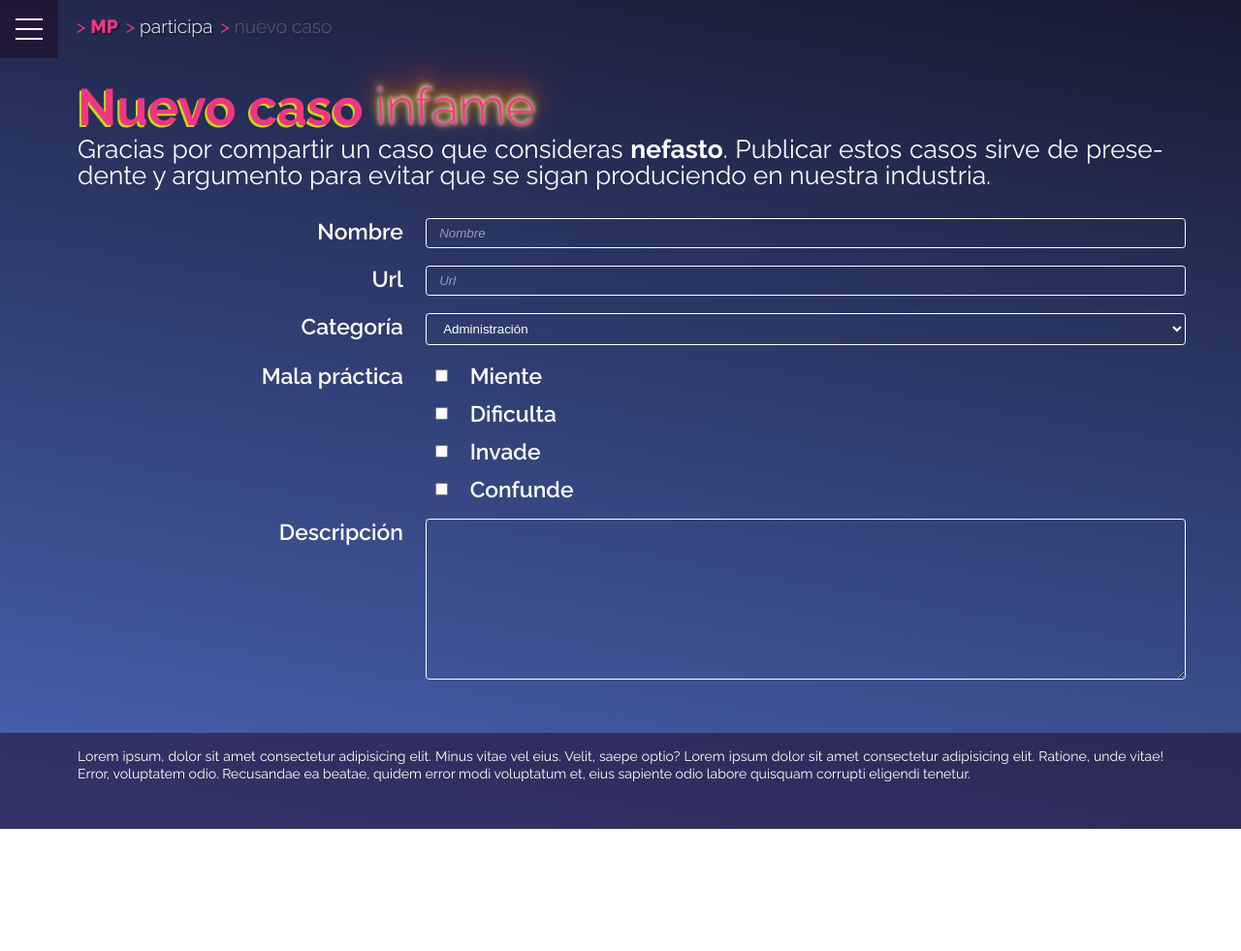
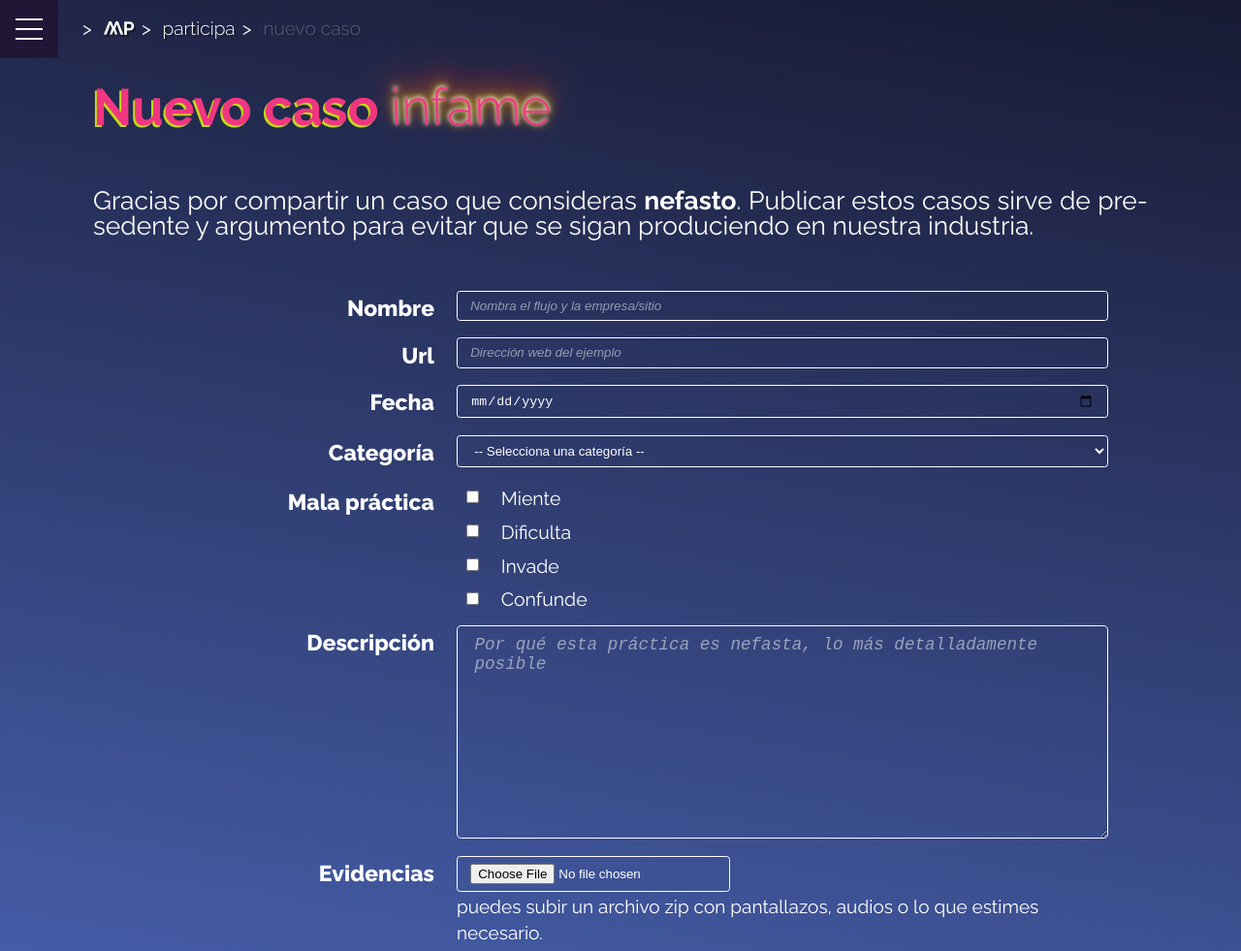
Before and after one commit to ixdavina/malaspracticas, a website: page new-case.html in a window 1280 px wide. Shown: the top 981 px of the page at 97% size. Before the commit the page ends 855 px from the top, so only its background shows below. Drawn offline with Linux system fonts and the light colour scheme.

Commit message:
better form

```diff
--- a/new-case.html
+++ b/new-case.html
@@ -49,7 +49,7 @@
     <div class="breadcrumb">
         <nav>
             <li>
-                <a href="index.html">MP</a>
+                <a href="index.html"><span>W</span>P</a>
             </li>
             <li>
                 <a href="participa.html">participa</a>
@@ -73,17 +73,23 @@
             <form action="">
                 <div class="form-unit">
                     <label for="name">Nombre</label>
-                    <input type="text" name="name" id="" placeholder="Nombre">
+                    <input type="text" name="name" id="" placeholder="Nombra el flujo y la empresa/sitio">
                 </div>
 
                 <div class="form-unit">
                     <label for="url">Url</label>
-                    <input type="text" name="url" id="" placeholder="Url">
+                    <input type="text" name="url" id="" placeholder="Dirección web del ejemplo">
+                </div>
+
+                <div class="form-unit">
+                    <label for="fecha">Fecha</label>
+                    <input type="date" name="fecha" id="" placeholder="Fecha de registro">
                 </div>
 
                 <div class="form-unit">
                     <label for="categoria">Categoría</label>
                     <select name="categoria">
+                        <option disabled selected value> -- Selecciona una categoría -- </option>
                         <option value="adm">Administración</option>
                         <option value="cont">Contenido</option>
                         <option value="seg">Seguridad</option>
@@ -107,7 +113,12 @@
                 </div>
                 <div class="form-unit">
                     <label for="descripcion">Descripción</label>
-                    <textarea name="" id="descripcion" cols="30" rows="10"></textarea>
+                    <textarea name="" id="descripcion" cols="30" rows="10" placeholder="Por qué esta práctica es nefasta, lo más detalladamente posible"></textarea>
+                </div>
+                <div class="form-unit">
+                    <label for="upload">Evidencias</label>
+                    <div><input type="file" name="upload" id=""><br><small>puedes subir un archivo zip con pantallazos, audios o lo que estimes necesario.</small></div>
+
                 </div>
             </form>
         </div>
--- a/sass/base/_typography.scss
+++ b/sass/base/_typography.scss
@@ -37,7 +37,10 @@ a {
     width: 100%;
     max-width: $width-max;
     margin: 0 auto;
-    padding: 0 1em;
+    padding: 0 2rem;
+    p.lg {
+        margin: 2em 0;
+    }
 }
 
 h1 {
--- a/sass/components/_form.scss
+++ b/sass/components/_form.scss
@@ -1,10 +1,7 @@
 // formulario
 form {
     font-size: $font-size * 1.3;
-    margin: 1em auto;
-    label {
-        text-align: left;
-    }
+    margin: 1em 4rem;
 }
 
 .form-unit {
@@ -13,7 +10,11 @@ form {
     grid-gap: 1em;
     margin: 1.5ex 0;
     label {
+        position: relative;
+        display: inline-block;
+        font-weight: 800;
         text-align: right;
+        top: .35ex;
     }
     fieldset {
         border: none;
@@ -24,15 +25,16 @@ form {
         grid-row-gap: 1ex;
         label {
             text-align: left;
+            font-weight: 400;
+            font-size: 85%;
         }
         input[type="checkbox"] {
+            position: relative;
+            top: 0.3ex;
             margin: 0 0 0 auto;
             grid-column-start: 1;
             padding: 0;
         }
-    }
-    label {
-        font-weight: 600;
     }
 }
 
@@ -46,7 +48,12 @@ textarea {
     padding: 1ex 1em;
 }
 
+select>option:first-child,
 ::placeholder {
     color: rgba(255, 255, 255, .5);
     font-style: italic;
 }
+
+textarea {
+    font-size: $font-size;
+}
--- a/sass/layout/_main.scss
+++ b/sass/layout/_main.scss
@@ -55,6 +55,9 @@ p {
     display: inline-block;
     color: white;
     vertical-align: middle;
+    p {
+        text-align: left
+    }
     .btn {
         text-transform: none;
         letter-spacing: normal;
--- a/sass/layout/_nav.scss
+++ b/sass/layout/_nav.scss
@@ -2,28 +2,40 @@
     z-index: 1;
     nav {
         position: absolute;
-        top: 16px;
-        left: 75px;
+        top: 18px;
+        left: 82px;
         display: inline-block;
         list-style-type: none;
         li {
             list-style-type: none;
             font-size: 1.2rem;
             display: inline-block;
-            padding-left: .1884em;
+            padding-left: 1ex;
+            span {
+                display: inline-block;
+                transform: rotate(180deg);
+                text-shadow: -2px -2px rgba(0, 0, 0, .4);
+            }
             &:first-child {
                 a {
-                    color: $color-pink;
-                    font-weight: 800;
+                    color: white;
+                    font-weight: 700;
                 }
             }
             a {
+                transition: all 1s ease;
                 font-weight: 300;
                 color: white;
+                &:hover {
+                    color: $color-pink;
+                }
             }
             &::before {
-                color: $color-pink;
+                display: inline-block;
+                color: white;
                 content: '>';
+                position: relative;
+                left: -.7ex;
             }
         }
     }
```
Also changed, not shown: index.html (+1 -1 lines), css/main.css, 1 other file.
